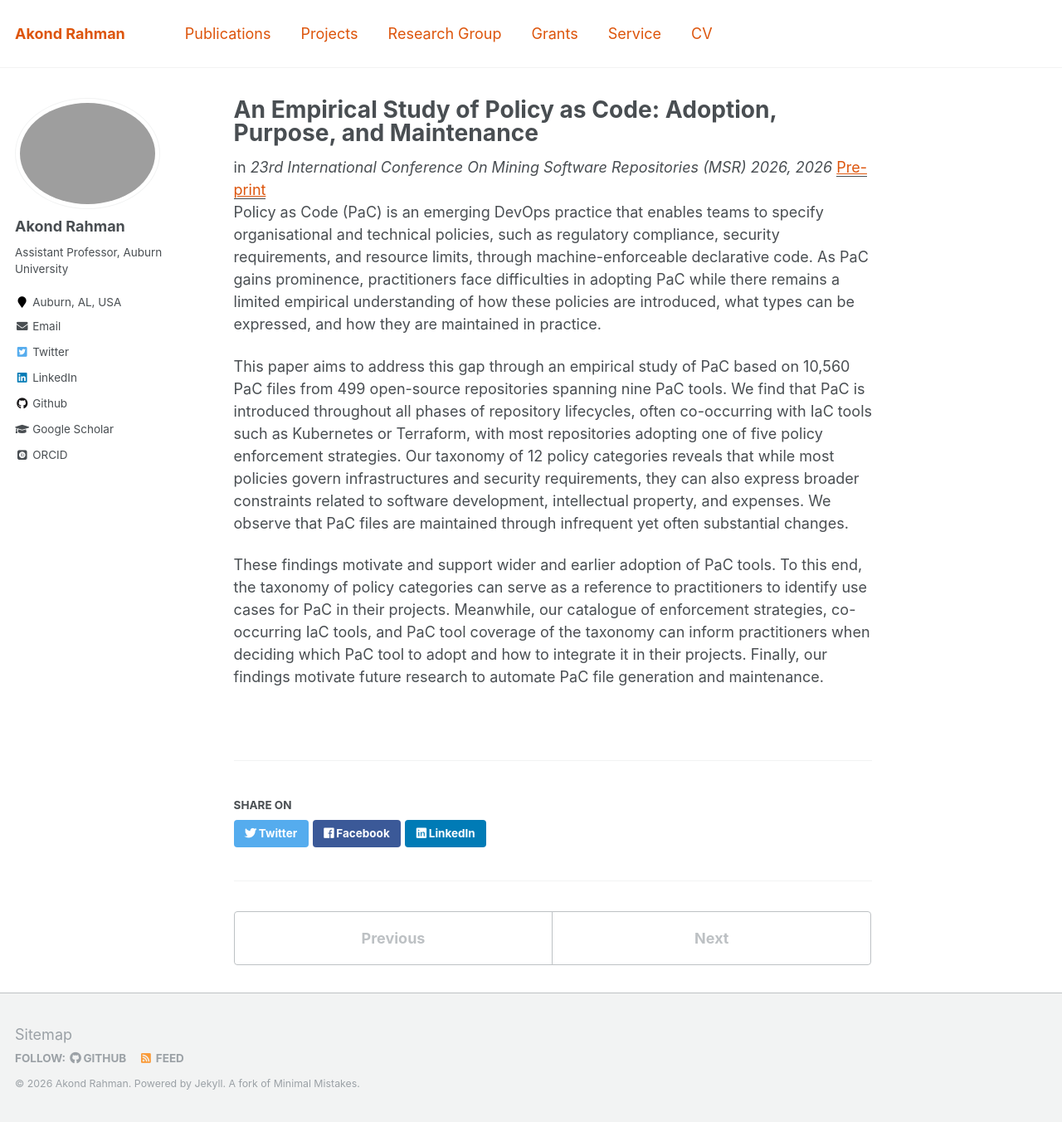
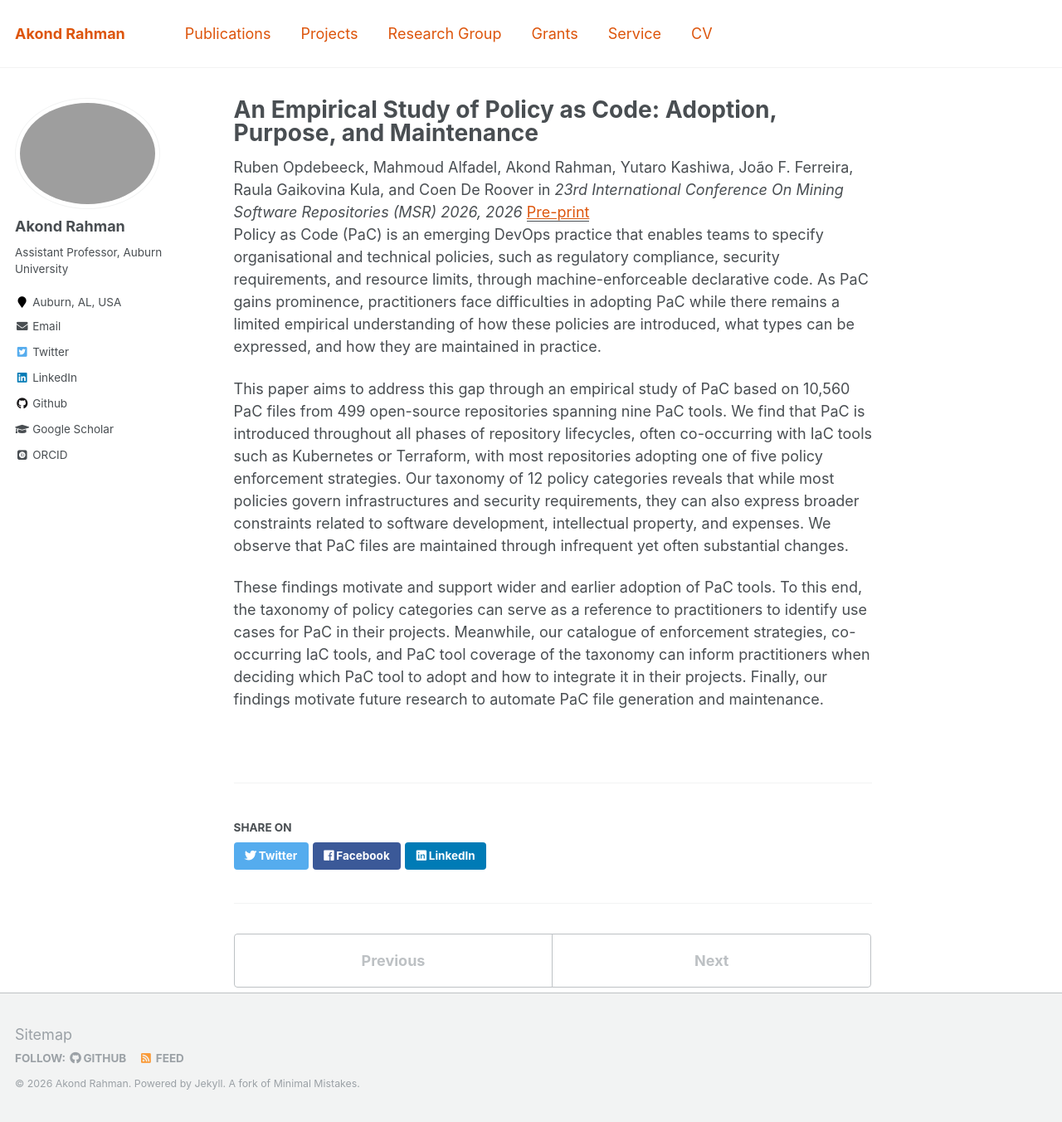
Before and after one commit to akondrahman/akondrahman.github.io, a Jekyll site: the page built from _publications/msr26.md, in a window 1280 px wide and 1352 px high. Shown: the whole window at 83% size. Built offline with Jekyll 4.4.1, drawn with Linux system fonts in a browser that asks for light colours; some web fonts are replaced.

Commit message:
tse update

```diff
--- a/_publications/msr26.md
+++ b/_publications/msr26.md
@@ -5,7 +5,7 @@ permalink: /publication/msr26
 date: 2026-02-01
 venue: '23rd International Conference On Mining Software Repositories (MSR) 2026'
 paperurl: '/files/papers/msr26.pdf'
-authors:
+authors: Ruben Opdebeeck, Mahmoud Alfadel, Akond Rahman, Yutaro Kashiwa, João F. Ferreira, Raula Gaikovina Kula, and Coen De Roover
 year: 2026
 index: 83
 ---
```
